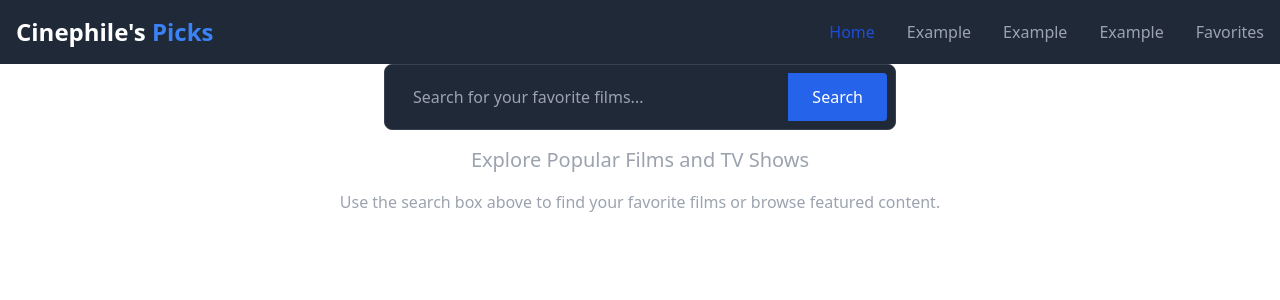
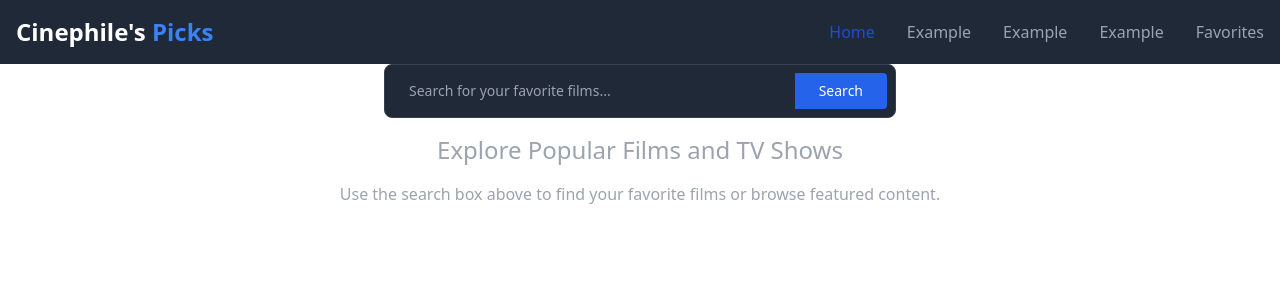
Before and after one commit to OtnielSSilva/progweb-project, a React (Vite) app: page / in a window 1280 px wide. Shown: the top 300 px of the page. Built offline with nearby package versions, Linux system fonts and the light colour scheme.

Commit message:
style(home, search): ajusta tamanhos de fonte e espaçamento para dispositivos móveis
Ajusta os tamanhos de fonte e o espaçamento na página Home e na barra de pesquisa Search para melhorar a visualização em telas menores.

```diff
--- a/src/components/Search.tsx
+++ b/src/components/Search.tsx
@@ -1,10 +1,10 @@
-import React, { useState } from "react";
+import { useState } from "react";
 
-interface HeaderProps {
+interface SearchProps {
 	onSearch?: (query: string) => void;
 }
 
-const Header: React.FC<HeaderProps> = ({ onSearch }) => {
+function Search({ onSearch }: SearchProps) {
 	const [searchQuery, setSearchQuery] = useState("");
 
 	const handleSearchChange = (event: React.ChangeEvent<HTMLInputElement>) => {
@@ -17,7 +17,7 @@ const Header: React.FC<HeaderProps> = ({ onSearch }) => {
 	};
 
 	return (
-		<div className="flex justify-center items-center">
+		<div className="flex justify-center items-center px-4">
 			<div className="bg-gray-800 border border-gray-700 rounded-lg p-2 max-w-lg w-full flex items-center">
 				<input
 					type="text"
@@ -25,17 +25,17 @@ const Header: React.FC<HeaderProps> = ({ onSearch }) => {
 					value={searchQuery}
 					onChange={handleSearchChange}
 					onKeyDown={(e) => e.key === "Enter" && handleSearchSubmit()}
-					className="bg-gray-800 text-white rounded-l py-3 px-5 focus:outline-none focus:ring-2 focus:ring-blue-500 w-full"
+					className="bg-gray-800 text-white rounded-l py-2 px-4 focus:outline-none focus:ring-2 focus:ring-blue-500 w-full text-sm"
 				/>
 				<button
 					onClick={handleSearchSubmit}
-					className="bg-blue-600 hover:bg-blue-700 text-white rounded-r py-3 px-6"
+					className="bg-blue-600 hover:bg-blue-700 text-white rounded-r py-2 px-6 text-sm"
 				>
 					Search
 				</button>
 			</div>
 		</div>
 	);
-};
+}
 
-export default Header;
+export default Search;
--- a/src/pages/Home.tsx
+++ b/src/pages/Home.tsx
@@ -46,7 +46,9 @@ export default function Home({ handleFav, favs }: HomeProps) {
 			<div className="p-4">
 				{movies.length === 0 ? (
 					<div className="text-center text-gray-400">
-						<h2 className="text-xl mb-4">Explore Popular Films and TV Shows</h2>
+						<h2 className="text-xl mb-4 md:text-2xl">
+							Explore Popular Films and TV Shows
+						</h2>
 						<p>
 							Use the search box above to find your favorite films or browse
 							featured content.
```
